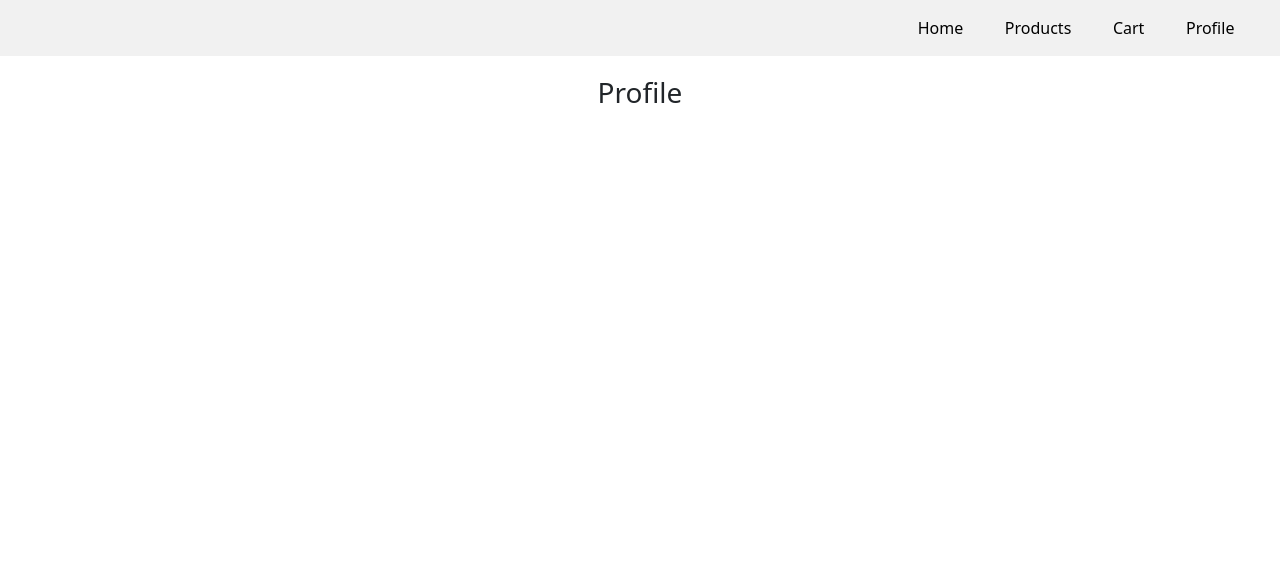
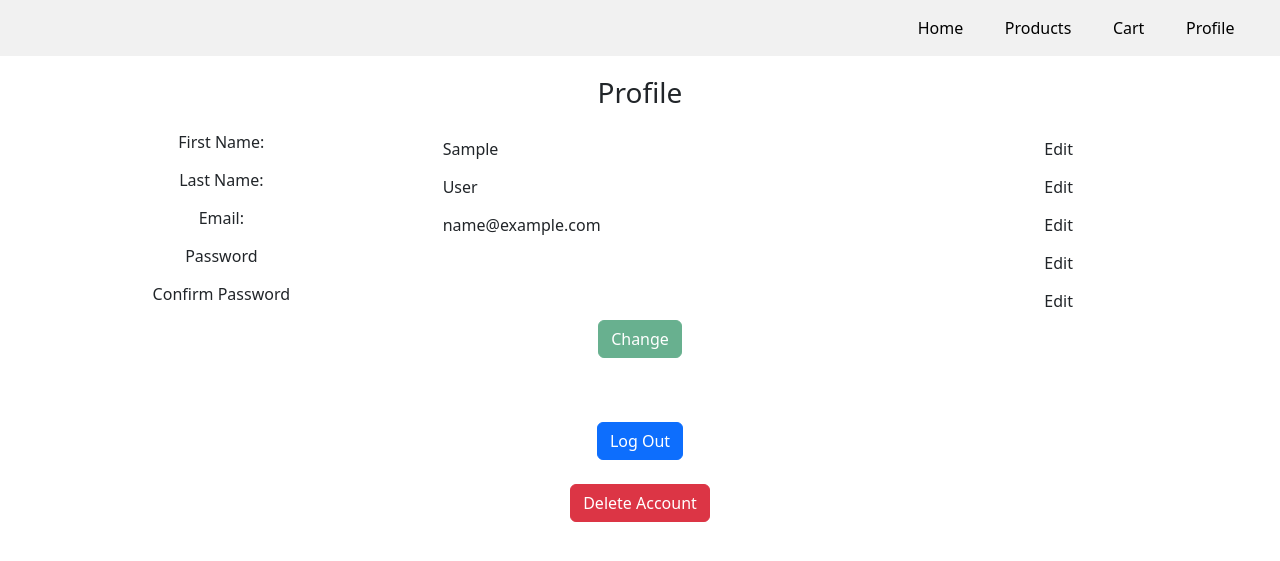
Before and after one commit to Charlton-C/shopit-django, a Django app: page /profile/ in a window 1280 px wide. Shown: the top 561 px of the page. Run offline with Django 5.2, Linux system fonts and the light colour scheme; the visitor is signed in with stand-in values (Sample User, id 1).

Commit message:
Display user info and edit option, Add log out and delete account links

```diff
--- a/shopit/templates/userprofile.html
+++ b/shopit/templates/userprofile.html
@@ -13,5 +13,74 @@
 	<div class="container-fluid">
 		<h3 class="text-center profile-text-h3">Profile</h3>
 	</div>
+	<div class="container-fluid profile-div">
+		<form method="post" accept="">
+			{% csrf_token %}
+			<div class="row text-center">
+				<div class="col-4">
+					<label for="userfirstname" class="form-label">First Name:</label>
+				</div>
+				<div class="col-4">
+					<input type="text" name="userfirstname" class="form-control-plaintext" value="{{ user.first_name }}" readonly>
+				</div>
+				<div class="col-4">
+					<a class="btn" type="button" href="#">Edit</a>
+				</div>
+			</div>
+			<div class="row text-center">
+				<div class="col-4">
+					<label for="userlastname" class="form-label">Last Name:</label>
+				</div>
+				<div class="col-4">
+					<input type="text" name="userlastname" class="form-control-plaintext" value="{{ user.last_name }}" readonly>
+				</div>
+				<div class="col-4">
+					<a class="btn" type="button" href="#">Edit</a>
+				</div>
+			</div>
+			<div class="row text-center">
+				<div class="col-4">
+					<label for="useremail" class="form-label">Email:</label>
+				</div>
+				<div class="col-4">
+					<input type="email" name="useremail" class="form-control-plaintext" value="{{ user.email }}" readonly>
+				</div>
+				<div class="col-4">
+					<a class="btn" type="button" href="#">Edit</a>
+				</div>
+			</div>
+			<div class="row text-center">
+				<div class="col-4">
+					<label for="password" class="form-label">Password</label>
+				</div>
+				<div class="col-4">
+					<input type="password" name="password" class="form-control-plaintext" value="" readonly>
+				</div>
+				<div class="col-4">
+					<a class="btn" type="button" href="#">Edit</a>
+				</div>
+			</div>
+			<div class="row text-center">
+				<div class="col-4">
+					<label for="confirmpassword" class="form-label">Confirm Password</label>
+				</div>
+				<div class="col-4">
+					<input type="password" name="confirmpassword" class="form-control-plaintext" value="" readonly>
+				</div>
+				<div class="col-4">
+					<a class="btn" type="button" href="#">Edit</a>
+				</div>
+			</div>
+			<div class="text-center">
+				<a class="btn btn-success disabled" href="#" type="submit">Change</a>
+			</div>
+		</form>
+	</div>
+	<div class="container-fluid text-center">
+		<a class="btn btn-primary" type="button" href="#">Log Out</a>
+		<br>
+		<br>
+		<a class="btn btn-danger" type="button" href="#">Delete Account</a>
+	</div>
 </div>
 {% endblock %}
```
